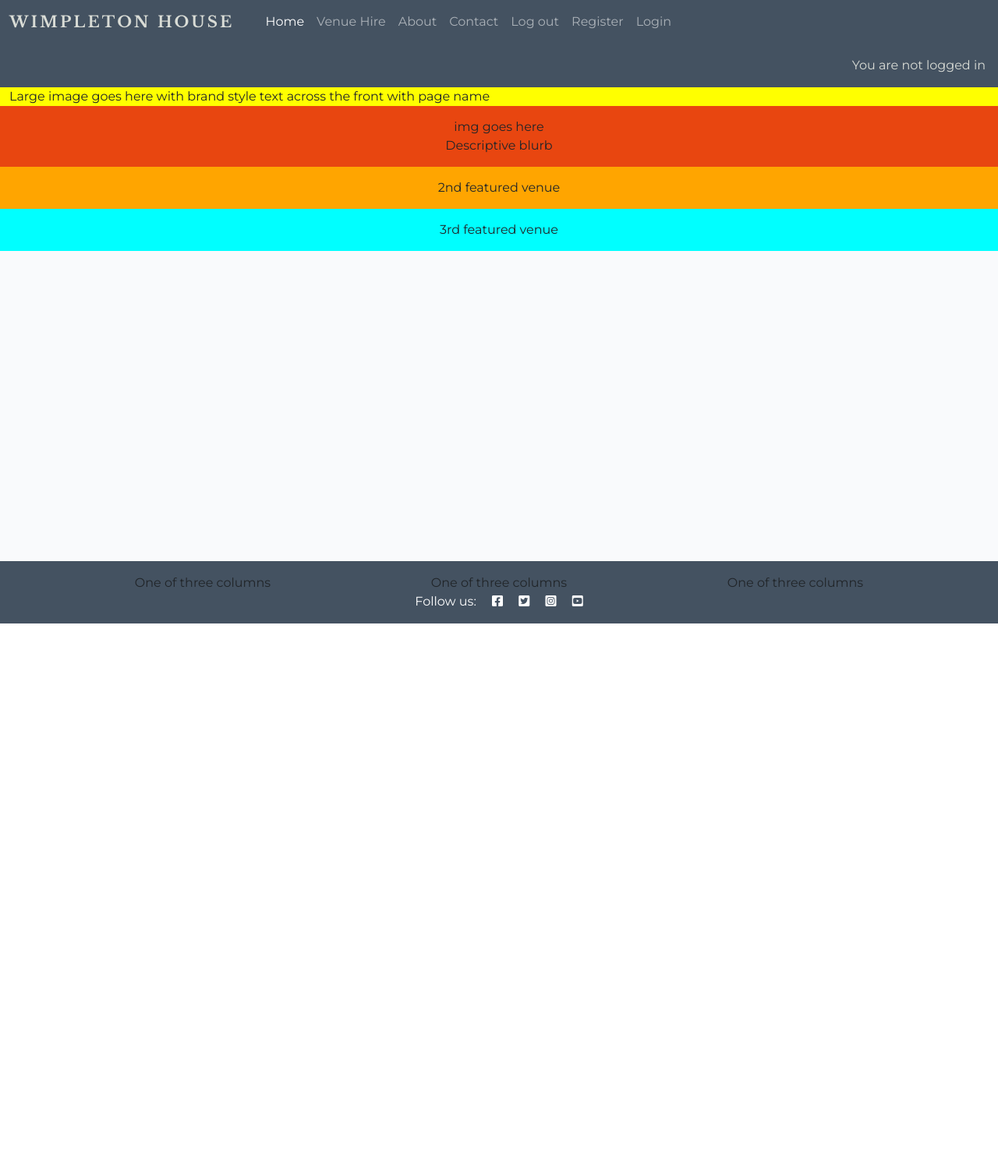
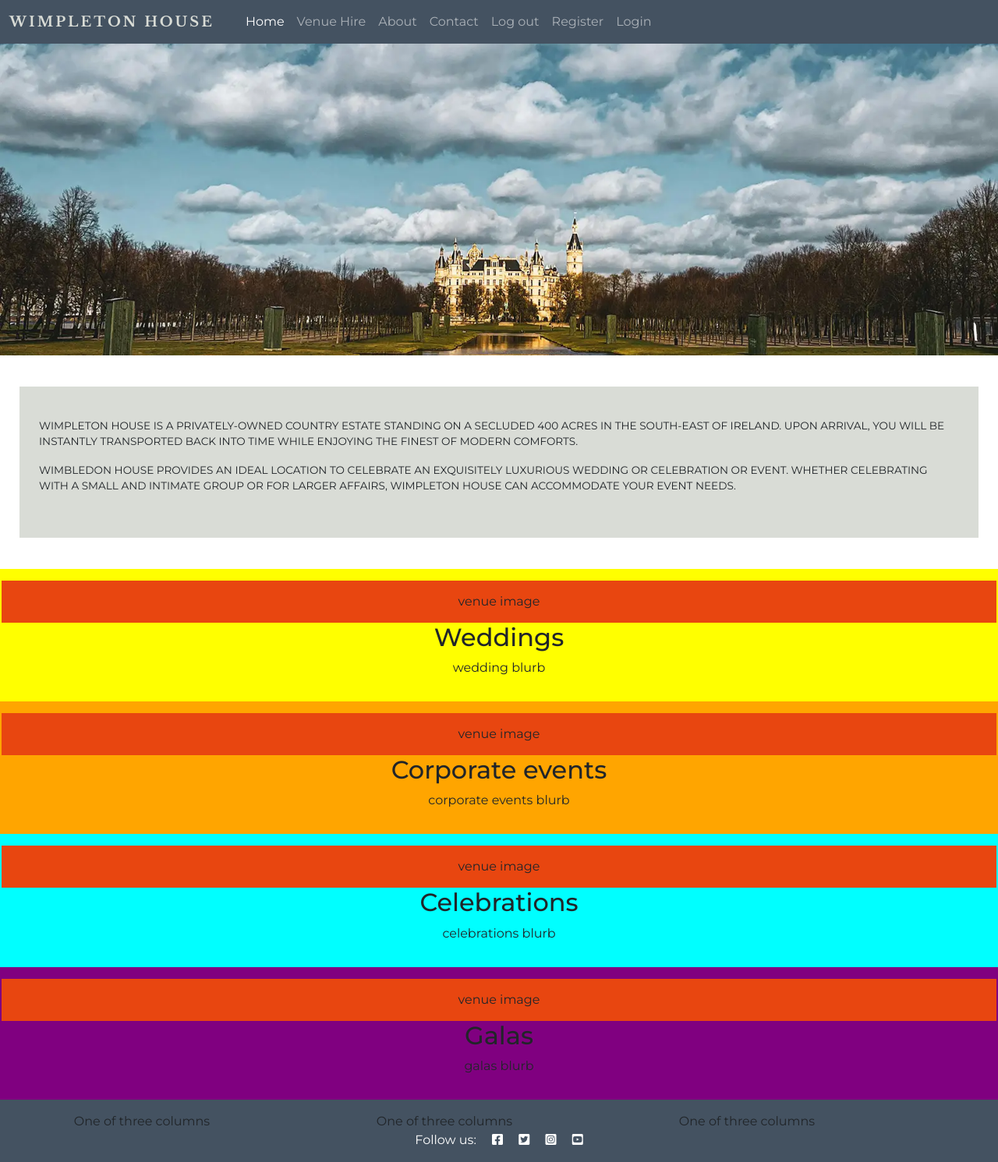
Before and after one commit to hysinh/wimpleton-booking-app, a Django app: page / in a window 1280 px wide. Shown: the whole page at 78% size. Before the commit the page ends 800 px from the top, so only its background shows below. Run offline with Django 4.2, Linux system fonts and the light colour scheme.

Commit message:
Add styling and image to home page

```diff
--- a/booking/templates/booking/index.html
+++ b/booking/templates/booking/index.html
@@ -1,28 +1,71 @@
 {% extends "base.html" %}
+{% load static %}
+
 
 {% block content %}
-<!-- Venue Hire content starts here -->
+<!-- Featured Image -->
 
-<div class="container-fluid main-canvas">
-    <div class="">
-        Large image goes here
+<div class="featured-image-container">
+  <div class="home-image">
+  </div>
+</div>
 
-        with brand style text across the front with page name
-
-    </div>
+<!-- Featured Image content starts here -->
+<div class="featured-content-container">
+  <div class="featured-content">
+    <p>
+      Wimpleton House is a privately-owned country estate
+      standing on a secluded 400 acres in the south-east of
+      Ireland. Upon arrival, you will be instantly transported
+      back into time while enjoying the finest of modern
+      comforts.
+    </p>
+    <p>Wimbledon House provides an ideal location to
+      celebrate an exquisitely luxurious wedding or celebration
+      or event. Whether celebrating with a small and intimate
+      group or for larger affairs, Wimpleton House can
+      accommodate your event needs.
+    </p>
+  </div>
 </div>
 
 <div class="container-fluid text-center">
-    <div class="row align-items-start sample-venue-section">
-      <div class="col featured-venue">
-        <div>img goes here</div>
-        <div>Descriptive blurb</div>
+    <div class="row align-items-start event-type-container">
+      <div class="col featured-venue" style="background-color: yellow;">
+        <div class="col featured-venue">
+          venue image
+        </div>
+        <div>
+          <h2>Weddings</h2>
+          <p>wedding blurb</p>
+        </div>
       </div>
       <div class="col featured-venue" style="background-color: orange;">
-        2nd featured venue
+        <div class="col featured-venue">
+          venue image
+        </div>
+        <div>
+          <h2>Corporate events</h2>
+          <p>corporate events blurb</p>
+        </div>
       </div>
       <div class="col featured-venue" style="background-color: aqua;">
-        3rd featured venue
+        <div class="col featured-venue">
+          venue image
+        </div>
+        <div>
+          <h2>Celebrations</h2>
+          <p>celebrations blurb</p>
+        </div>
+      </div>
+      <div class="col featured-venue" style="background-color: purple;">
+        <div class="col featured-venue">
+          venue image
+        </div>
+        <div>
+          <h2>Galas</h2>
+          <p>galas blurb</p>
+        </div>
       </div>
     </div>
   </div>
--- a/static/css/style.css
+++ b/static/css/style.css
@@ -4,7 +4,7 @@ body {
 }
 
 .nav-brand {
-    font-size: 1.12rem;
+
 }
 
 .brand {
@@ -15,7 +15,7 @@ body {
     padding-bottom: .3125rem;
     margin-right: 1rem;
     white-space: nowrap;
-    font-size: 1.25rem;
+    font-size: 1.12rem;
     font-weight: 700;
     letter-spacing: 3px;
     color: #d9dcd6;
@@ -30,13 +30,38 @@ body {
     background-color: #445261;
 }
 
-.main-canvas {
+.container {
+    width: 100vw;
+    margin: 0px;
+    padding: 0px;
+}
+
+/* Featured image styles */
+.featured-image-container {
     background-color: yellow;
 }
 
-.sample-venue-section {
+.home-image {
+    background: url("/static/images/wimpleton_home_1600x900.webp") no-repeat center/cover, #445261;
+    height: 400px;
+}
+
+/* Featured content section */
+.featured-content-container {
+    background-color: #ffffff;
+    padding: 40px 25px;
+}
+
+.featured-content {
+    background-color: #d9dcd6;
+    padding: 40px 25px;
+    font-size: .85em;
+    text-transform: uppercase;
+}
+
+.event-type-container {
     display: block;
-    background-color: aqua;
+    background-color: #ffffff;
 }
 
 .authenticated-user {
@@ -48,6 +73,8 @@ body {
     padding: 15px 2px;
     background-color: #E84610;
 }
+
+
 
 
 /* old styles */
--- a/templates/base.html
+++ b/templates/base.html
@@ -92,13 +92,13 @@
         </div>
         </div>
     </div> -->
-    <div class="authenticated-user">
+    <!-- <div class="authenticated-user">
       {% if user.is_authenticated %}
           <p class="text-end m-3">You are logged in as {{ user }}</p>
       {% else %}
           <p class="text-end m-3">You are not logged in</p>
       {% endif %}
-    </div>
+    </div> -->
     <main class="flex-shrink-0 main-bg">
 
         {% block content %}
```
Also changed, not shown: static/images/wimpleton_home_1600x900.webp (added).
